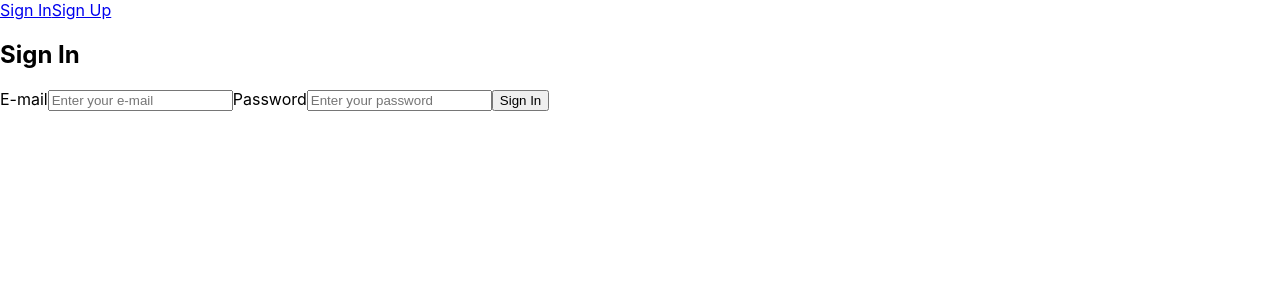
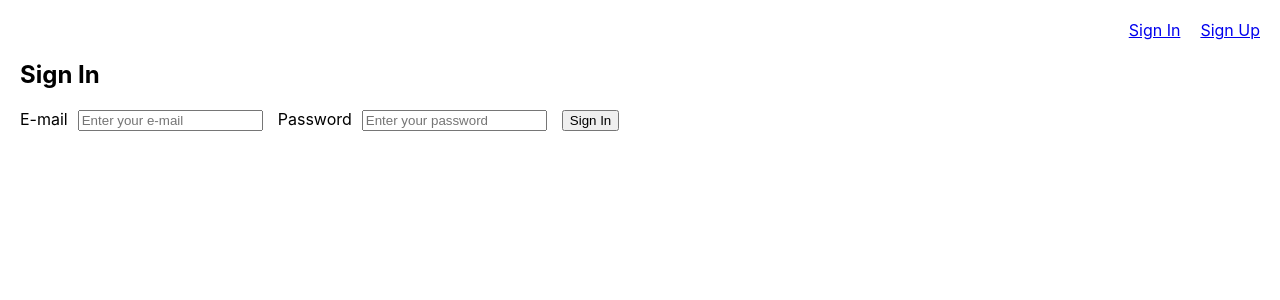
Before and after one commit to darinadari13/goit-react-hw-08-phonebook, a React (Create React App) app: page /login in a window 1280 px wide. Shown: the top 300 px of the page. Built offline with nearby package versions, Linux system fonts and the light colour scheme.

Commit message:
addde container

```diff
--- a/src/components/App.jsx
+++ b/src/components/App/App.jsx
@@ -1,11 +1,12 @@
 
 import { NavLink, Route, Routes } from 'react-router-dom';
 import { lazy, Suspense, useEffect } from "react";
-import {selectIsLoggedIn, selectUserInfo} from '../redux/userSlice/selectors'
+import {selectIsLoggedIn, selectUserInfo} from '../../redux/userSlice/selectors'
 import { useDispatch, useSelector } from 'react-redux';
-import {getCurrentUserRequest} from '../redux/userSlice/operations';
-import Loader from './Loader';
-import UserMenu from './UserMenu/UserMenu';
+import {getCurrentUserRequest} from '../../redux/userSlice/operations';
+import css from 'components/App/App.module.css'
+import Loader from '../Loader';
+import UserMenu from '../UserMenu/UserMenu';
 
 
 const LazyContacts = lazy(()=> import('pages/Contacts/Contacts.jsx'));
@@ -14,7 +15,6 @@ const LazySignUp = lazy(()=> import('pages/SignUp/SignUp.jsx'))
 
 
 export default function App() {
-
   const dispatch = useDispatch();
   const isLoggedIn = useSelector(selectIsLoggedIn);
   const userData = useSelector(selectUserInfo);
@@ -30,17 +30,17 @@ export default function App() {
 
 
   return (
-    <div>
+    <div className={css.container}>
       <header>
-        <nav>
+        <nav className={css.nav}>
           {isLoggedIn && userData ? (
             <>
-            <NavLink to='/contacts'>Contacts</NavLink>
+            <NavLink to='/contacts'></NavLink>
             <UserMenu userData={userData}/>
             </>
           ) : (
             <>
-            <NavLink to='/login'>Sign In</NavLink>
+            <NavLink to='/login' className={css.signIn}>Sign In</NavLink>
             <NavLink to='/register'>Sign Up</NavLink>
             </>
           )}
--- /dev/null
+++ b/src/components/App/App.module.css
@@ -0,0 +1,12 @@
+.container {
+  padding: 20px;
+}
+
+.nav {
+  display: flex;
+  justify-content: flex-end;
+}
+
+.signIn {
+  margin-right: 20px;
+}
--- a/src/components/SignForm/SignForm.jsx
+++ b/src/components/SignForm/SignForm.jsx
@@ -1,5 +1,6 @@
 import PropTypes from 'prop-types';
 import { useRef } from 'react';
+import css from 'components/SignForm/SignForm.module.css'
 
 export default function SignForm({ onSubmit, isLoginForm = false}) {
 
@@ -33,7 +34,7 @@ export default function SignForm({ onSubmit, isLoginForm = false}) {
         <h2>{isLoginForm ? 'Sign In' : 'Sign up'}</h2>
         {isLoginForm ? null :
         (<label>
-          <span>Name</span>
+          <span className={css.formSpan}>Name</span>
             <input
               type="text"
               name="name"
@@ -43,7 +44,7 @@ export default function SignForm({ onSubmit, isLoginForm = false}) {
             />
         </label>)}
         <label>
-          <span>E-mail</span>
+          <span className={css.formSpan}>E-mail</span>
             <input
               type="email"
               name="email"
@@ -53,7 +54,7 @@ export default function SignForm({ onSubmit, isLoginForm = false}) {
             />
         </label>
         <label>
-          <span>Password</span>
+          <span className={css.formSpan}>Password</span>
             <input
               type="password"
               name="password"
--- /dev/null
+++ b/src/components/SignForm/SignForm.module.css
@@ -0,0 +1,7 @@
+label {
+  margin-right: 15px;
+}
+
+.formSpan {
+  margin-right: 10px;
+}
--- a/src/index.js
+++ b/src/index.js
@@ -1,6 +1,6 @@
 import React from 'react';
 import ReactDOM from 'react-dom/client';
-import  App  from 'components/App';
+import  App  from 'components/App/App';
 import { store } from 'redux/store';
 import './index.css';
 import { Provider } from 'react-redux';
```
